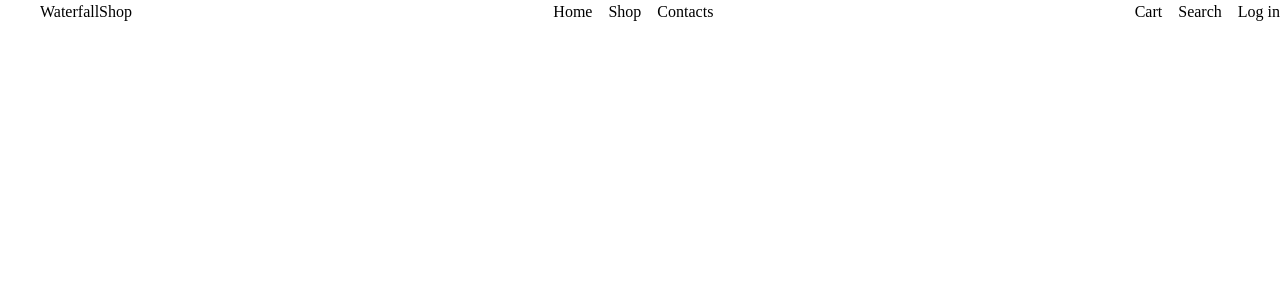
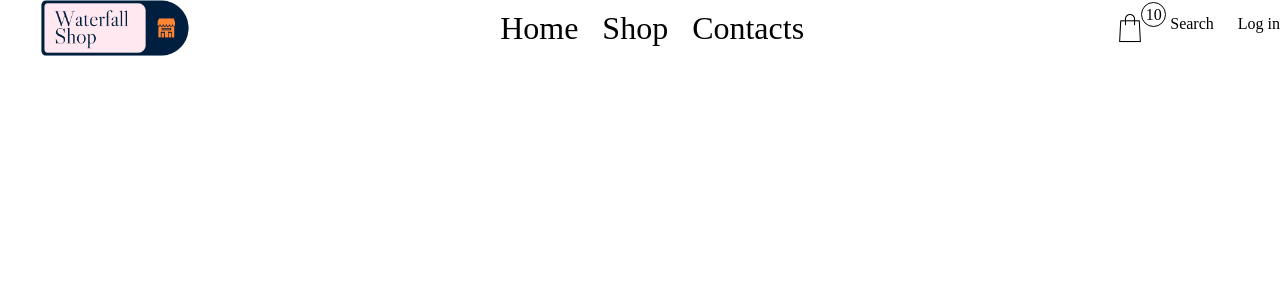
Before and after one commit to ZTanvir/waterfall-shopping, a React (Vite) app: page / in a window 1280 px wide. Shown: the top 300 px of the page. Built offline with nearby package versions, Linux system fonts and the light colour scheme.

Commit message:
navbar cart item demo number added

```diff
--- a/src/components/Navbar.jsx
+++ b/src/components/Navbar.jsx
@@ -1,9 +1,13 @@
 import styles from "../styles/components/navbar.module.css";
-const Navbar = () => {
+import LogoImg from "../assets/images/logo/waterfall-shop-logo.png";
+import Cart from "../assets/images/shopping-bag.png";
+const Navbar = ({ cartItems = 10 }) => {
   return (
     <nav>
       <ul className={styles.navbar}>
-        <li className={styles.logo}>WaterfallShop</li>
+        <li className={styles.logo}>
+          <img src={LogoImg} alt="Waterfall shop brand logo" />
+        </li>
         <li>
           <ul className={styles.navigationLink}>
             <li>Home</li>
@@ -13,7 +17,12 @@ const Navbar = () => {
         </li>
         <li>
           <ul className={styles.others}>
-            <li>Cart</li>
+            <li className={styles.others__shoppingCart}>
+              <img src={Cart} alt="shopping cart" />{" "}
+              <span className={styles.others__shoppingCart__items}>
+                {cartItems}
+              </span>
+            </li>
             <li>Search</li>
             <li>Log in</li>
           </ul>
--- a/src/styles/components/navbar.module.css
+++ b/src/styles/components/navbar.module.css
@@ -4,6 +4,7 @@
 .navbar {
   display: flex;
   justify-content: space-between;
+  align-items: center;
   flex-wrap: wrap;
 }
 .navbar ul {
@@ -12,6 +13,27 @@
 }
 :is(.navigationLink, .others) {
   display: flex;
-  gap: 1rem;
+  gap: 1.5rem;
   flex-wrap: wrap;
 }
+.logo > img {
+  max-width: 150px;
+}
+
+.navigationLink {
+  font-size: 2rem;
+}
+.others__shoppingCart {
+  display: flex;
+  position: relative;
+}
+.others__shoppingCart__items {
+  border: 1px solid;
+  width: 25px;
+  height: 25px;
+  border-radius: 50%;
+  text-align: center;
+  position: absolute;
+  left: 27px;
+  top: -10px;
+}
```
Also changed, not shown: src/assets/images/logo/waterfall-shop-logo.png (added), src/assets/images/shopping-bag.png (added).
